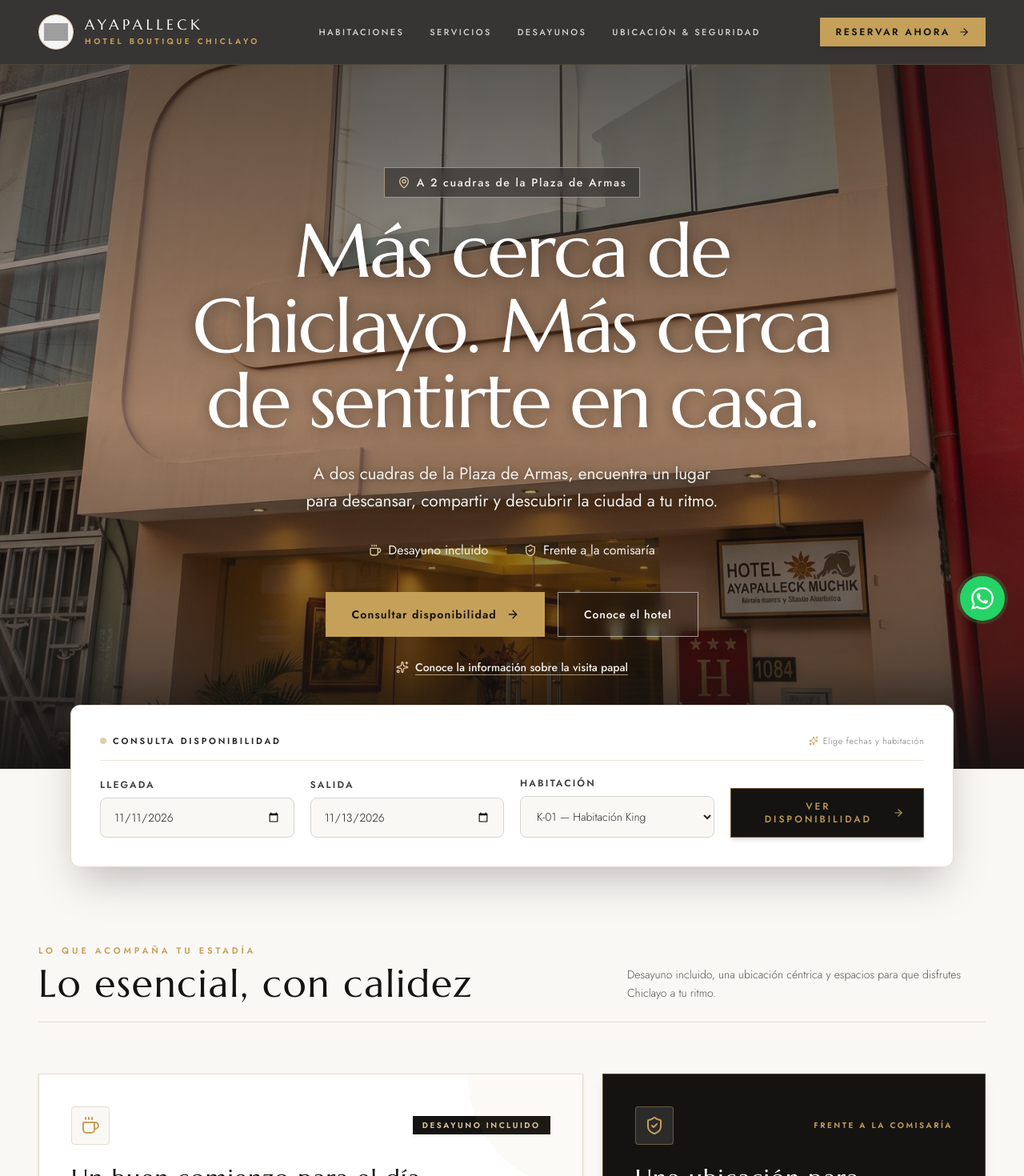
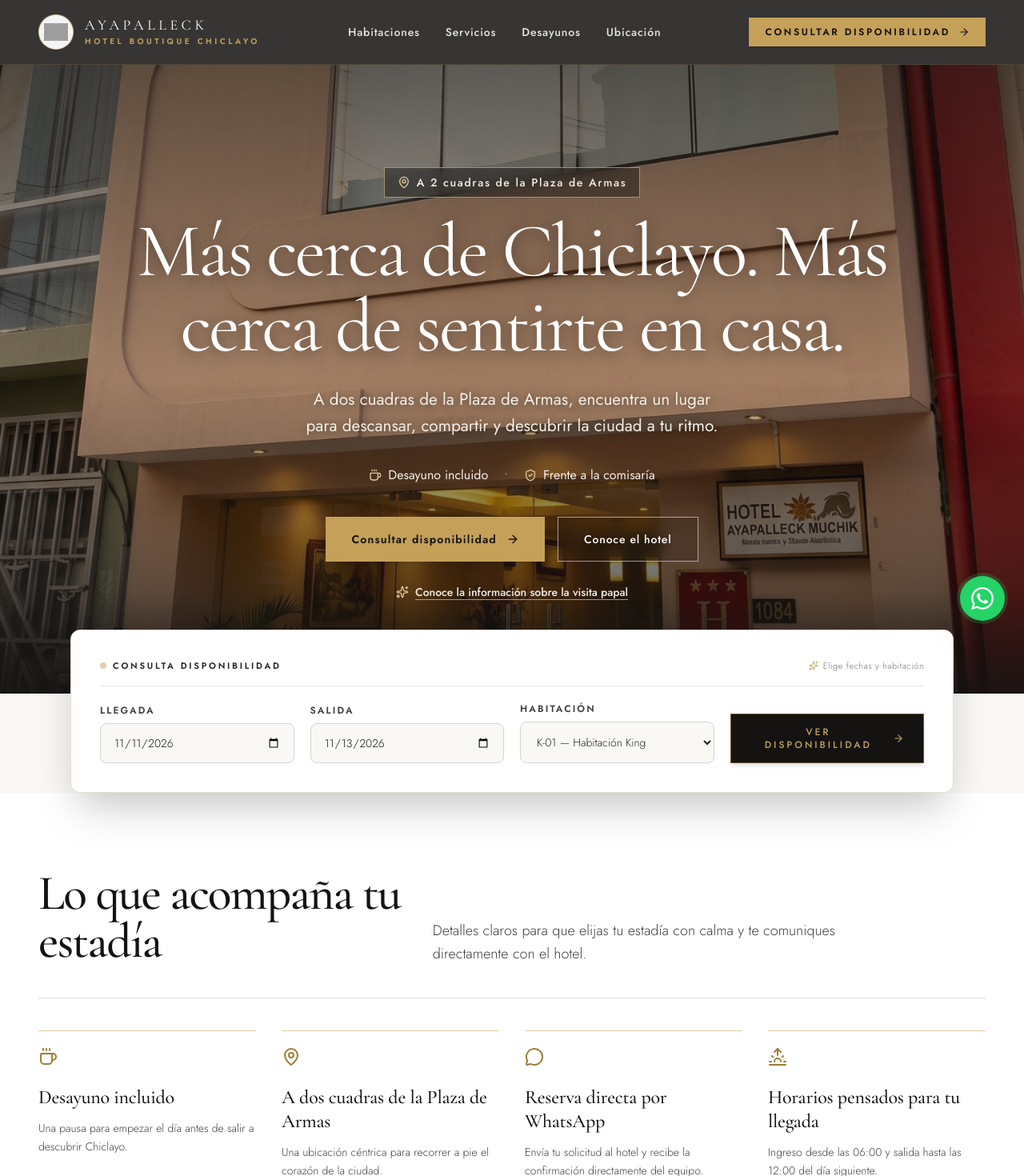
Before and after one commit to Ayapalleck-Muchik/Landing-page---Hotel-chiclayo, a React (Vite) app: page / in a window 1280 px wide. Shown: the top 1470 px of the page at 80% size. Built offline with nearby package versions, Linux system fonts and the light colour scheme; grey boxes are pictures that could not be loaded.

Commit message:
feat: evolve boutique booking experience

```diff
--- a/index.html
+++ b/index.html
@@ -3,17 +3,17 @@
   <head>
     <meta charset="UTF-8" />
     <meta name="viewport" content="width=device-width, initial-scale=1.0" />
-    <title>Hotel Ayapalleck Muchik | Refugio de Distinción Mochica</title>
-    <meta name="description" content="Santuario boutique y refugio arquitectónico de inspiración Mochica en Chiclayo y Lambayeque, Perú. Suites exclusivas, alta cocina norteña y máxima seguridad." />
-    <meta property="og:title" content="Hotel Ayapalleck Muchik | Refugio de Distinción Mochica" />
-    <meta property="og:description" content="Santuario boutique y refugio arquitectónico de inspiración Mochica en Chiclayo y Lambayeque, Perú. Suites exclusivas, alta cocina norteña y máxima seguridad." />
+    <title>Hotel Ayapalleck Muchik | Centro de Chiclayo</title>
+    <meta name="description" content="Hotel Ayapalleck Muchik en Chiclayo, a dos cuadras de la Plaza de Armas. Habitaciones con desayuno incluido y reservas directas por WhatsApp." />
+    <meta property="og:title" content="Hotel Ayapalleck Muchik | Centro de Chiclayo" />
+    <meta property="og:description" content="A dos cuadras de la Plaza de Armas, un lugar para descansar, compartir y descubrir Chiclayo a tu ritmo." />
     <meta property="og:type" content="website" />
     <meta name="twitter:card" content="summary_large_image" />
 
-    <!-- Google Fonts: Marcellus (Serif Titles) & Jost (Sans-serif Body/Menus) -->
+    <!-- Google Fonts: Cormorant Garamond (Editorial Titles) & Jost (Body/Menus) -->
     <link rel="preconnect" href="https://fonts.googleapis.com" />
     <link rel="preconnect" href="https://fonts.gstatic.com" crossorigin />
-    <link href="https://fonts.googleapis.com/css2?family=Jost:ital,wght@0,300;0,400;0,500;0,600;0,700;1,300;1,400&family=Marcellus&display=swap" rel="stylesheet" />
+    <link href="https://fonts.googleapis.com/css2?family=Cormorant+Garamond:ital,wght@0,400;0,500;0,600;1,500&family=Jost:ital,wght@0,300;0,400;0,500;0,600;0,700;1,300;1,400&display=swap" rel="stylesheet" />
   </head>
   <body class="bg-[#FAF8F5] text-[#141312] antialiased selection:bg-[#C5A059] selection:text-white">
     <div id="root"></div>
--- a/src/App.tsx
+++ b/src/App.tsx
@@ -3,6 +3,8 @@ import { WelcomeModal } from './components/WelcomeModal';
 import { Header } from './components/Header';
 import { HeroSection } from './components/HeroSection';
 import { BookingSearchBox } from './components/BookingSearchBox';
+import { StickyBookingBar } from './components/StickyBookingBar';
+import { BookingAdvantagesSection } from './components/BookingAdvantagesSection';
 import { BentoServices } from './components/BentoServices';
 import { SuitesSection } from './components/SuitesSection';
 import { BreakfastSection } from './components/BreakfastSection';
@@ -55,9 +57,11 @@ export default function App() {
         />
 
         {/* 04. Barra de Disponibilidad Acoplada */}
-        <BookingSearchBox onSearch={handleSearchDates} />
+        <BookingSearchBox onSearch={handleSearchDates} onDraftChange={setBookingParams} />
 
-        {/* 05. Bento Box de Servicios (Desayuno Premium, Seguridad frente a Comisaría, Punto de Partida Peatonal, Wi-Fi) */}
+        <BookingAdvantagesSection />
+
+        {/* 05. Servicios confirmados del hotel */}
         <BentoServices onOpenBreakfastDetails={() => setIsBreakfastModalOpen(true)} />
 
         {/* 06. Colección de Habitaciones & Suites */}
@@ -66,7 +70,7 @@ export default function App() {
         {/* 07. Especialistas en tus Mañanas - Desayunos Premium de Cortesía */}
         <BreakfastSection onOpenBooking={() => handleOpenBooking()} />
 
-        {/* 08. Ubicación Céntrica en Chiclayo & Seguridad 24/7 (Frente a Comisaría) */}
+        {/* 08. Ubicación en el centro de Chiclayo */}
         <LocationContactSection />
 
         {/* 09. Testimonios Verificados de Huéspedes */}
@@ -78,6 +82,12 @@ export default function App() {
 
       {/* 11. Botón Flotante de WhatsApp (ÚNICO elemento verde en la app) */}
       <WhatsAppButton />
+
+      <StickyBookingBar
+        draft={bookingParams}
+        hidden={isBookingModalOpen || isBreakfastModalOpen || isWelcomeModalOpen}
+        onOpenBooking={() => handleOpenBooking(bookingParams)}
+      />
 
       {/* Modals Interactivos */}
       <WelcomeModal
--- /dev/null
+++ b/src/components/BookingAdvantagesSection.tsx
@@ -0,0 +1,69 @@
+import React from 'react';
+import { Coffee, MapPin, MessageCircle, Sunrise } from 'lucide-react';
+import { motion, useReducedMotion } from 'motion/react';
+
+const advantages = [
+  {
+    title: 'Desayuno incluido',
+    description: 'Una pausa para empezar el día antes de salir a descubrir Chiclayo.',
+    icon: Coffee,
+  },
+  {
+    title: 'A dos cuadras de la Plaza de Armas',
+    description: 'Una ubicación céntrica para recorrer a pie el corazón de la ciudad.',
+    icon: MapPin,
+  },
+  {
+    title: 'Reserva directa por WhatsApp',
+    description: 'Envía tu solicitud al hotel y recibe la confirmación directamente del equipo.',
+    icon: MessageCircle,
+  },
+  {
+    title: 'Horarios pensados para tu llegada',
+    description: 'Ingreso desde las 06:00 y salida hasta las 12:00 del día siguiente.',
+    icon: Sunrise,
+  },
+];
+
+export const BookingAdvantagesSection: React.FC = () => {
+  const reduceMotion = useReducedMotion();
+
+  return (
+    <section className="border-b border-[#E4DCD0] bg-white py-20 sm:py-24" aria-labelledby="advantages-title">
+      <div className="mx-auto max-w-7xl px-6 lg:px-12">
+        <div className="grid gap-8 border-b border-[#E4DCD0] pb-10 lg:grid-cols-[minmax(0,0.8fr)_minmax(0,1.2fr)] lg:items-end">
+          <h2 id="advantages-title" className="max-w-xl font-serif text-[clamp(2.25rem,4.8vw,4.75rem)] font-medium leading-[0.98] tracking-[-0.03em] text-[#141312]">
+            Lo que acompaña tu estadía
+          </h2>
+          <p className="max-w-xl text-base leading-relaxed text-neutral-700 sm:text-lg">
+            Detalles claros para que elijas tu estadía con calma y te comuniques directamente con el hotel.
+          </p>
+        </div>
+
+        <motion.div
+          className="grid gap-x-8 gap-y-10 pt-10 sm:grid-cols-2 lg:grid-cols-4"
+          initial={reduceMotion ? false : 'hidden'}
+          whileInView="visible"
+          viewport={{ once: true, amount: 0.2 }}
+          variants={{
+            hidden: {},
+            visible: { transition: { staggerChildren: reduceMotion ? 0 : 0.09 } },
+          }}
+        >
+          {advantages.map(({ title, description, icon: Icon }) => (
+            <motion.article
+              key={title}
+              variants={{ hidden: { opacity: 0, y: 14 }, visible: { opacity: 1, y: 0 } }}
+              transition={{ duration: 0.45, ease: [0.16, 1, 0.3, 1] }}
+              className="group border-t border-[#C5A059]/55 pt-5"
+            >
+              <Icon className="mb-6 h-6 w-6 text-[#9e7d38] transition-transform duration-300 group-hover:-translate-y-1" aria-hidden="true" />
+              <h3 className="font-serif text-2xl font-medium leading-tight text-[#141312]">{title}</h3>
+              <p className="mt-3 text-sm leading-relaxed text-neutral-700">{description}</p>
+            </motion.article>
+          ))}
+        </motion.div>
+      </div>
+    </section>
+  );
+};
--- a/src/components/Footer.tsx
+++ b/src/components/Footer.tsx
@@ -33,26 +33,6 @@ export const Footer: React.FC<FooterProps> = ({ onOpenBooking }) => {
             <p className="text-xs text-neutral-400 leading-relaxed font-light">
               Un lugar cálido para descansar en el centro de Chiclayo. El desayuno está incluido con tu estadía.
             </p>
-            <div className="flex gap-3 text-neutral-400">
-              <a
-                href="https://facebook.com"
-                target="_blank"
-                rel="noopener noreferrer"
-                aria-label="Facebook del Hotel Ayapalleck Muchik"
-                className="w-8 h-8 rounded-full border border-neutral-700 flex items-center justify-center hover:border-[#C5A059] hover:text-[#C5A059] transition"
-              >
-                <span className="text-[11px] font-bold">f</span>
-              </a>
-              <a
-                href="https://instagram.com"
-                target="_blank"
-                rel="noopener noreferrer"
-                aria-label="Instagram del Hotel Ayapalleck Muchik"
-                className="w-8 h-8 rounded-full border border-neutral-700 flex items-center justify-center hover:border-[#C5A059] hover:text-[#C5A059] transition"
-              >
-                <span className="text-[11px] font-bold">ig</span>
-              </a>
-            </div>
           </div>
 
           {/* Quick Links */}
@@ -78,7 +58,7 @@ export const Footer: React.FC<FooterProps> = ({ onOpenBooking }) => {
               </li>
               <li>
                 <a href="#ubicacion" className="hover:text-[#C5A059] transition">
-                  Ubicación &amp; Seguridad
+                  Ubicación
                 </a>
               </li>
             </ul>
@@ -103,7 +83,7 @@ export const Footer: React.FC<FooterProps> = ({ onOpenBooking }) => {
                 <span>Ubicación céntrica peatonal</span>
               </li>
               <li className="pt-2 text-[11px] text-neutral-500">
-                Check-in 14:00 • Check-out 12:00 • Recepción 24h
+                Check-in desde las 06:00 • Check-out hasta las 12:00 del día siguiente • Recepción 24h
               </li>
             </ul>
           </div>
--- a/src/components/Header.tsx
+++ b/src/components/Header.tsx
@@ -53,7 +53,7 @@ export const Header: React.FC<HeaderProps> = ({ onOpenBooking }) => {
           </a>
 
           {/* Desktop Navigation Links */}
-          <nav className="hidden lg:flex items-center space-x-8 text-[11px] font-medium tracking-[0.22em] uppercase text-neutral-300">
+          <nav className="hidden lg:flex items-center space-x-8 text-sm font-medium tracking-[0.06em] text-neutral-200">
             <a
               href="#habitaciones"
               className="hover:text-[#C5A059] transition-colors duration-200 py-1"
@@ -76,7 +76,7 @@ export const Header: React.FC<HeaderProps> = ({ onOpenBooking }) => {
               href="#ubicacion"
               className="hover:text-[#C5A059] transition-colors duration-200 py-1"
             >
-              Ubicación &amp; Seguridad
+            Ubicación
             </a>
           </nav>
 
@@ -87,7 +87,7 @@ export const Header: React.FC<HeaderProps> = ({ onOpenBooking }) => {
               type="button"
               className="hidden sm:inline-flex items-center gap-2.5 bg-[#C5A059] hover:bg-[#9e7d38] text-[#141312] hover:text-white text-xs uppercase tracking-[0.22em] font-semibold px-5 py-2.5 transition-all duration-300 active:scale-95 cursor-pointer shadow-md"
             >
-              <span>Reservar Ahora</span>
+              <span>Consultar disponibilidad</span>
               <ArrowRight className="w-3.5 h-3.5" />
             </button>
 
@@ -106,7 +106,7 @@ export const Header: React.FC<HeaderProps> = ({ onOpenBooking }) => {
 
       {/* Mobile Navigation Drawer */}
       {mobileMenuOpen && (
-        <div className="lg:hidden bg-[#1E1D1B] border-b border-[#C5A059]/30 px-6 py-6 space-y-4 text-xs uppercase tracking-[0.22em] animate-in fade-in slide-in-from-top-4 duration-200">
+        <div className="lg:hidden bg-[#1E1D1B] border-b border-[#C5A059]/30 px-6 py-6 space-y-4 text-sm tracking-[0.06em] animate-in fade-in slide-in-from-top-4 duration-200">
           <a
             href="#habitaciones"
             onClick={() => setMobileMenuOpen(false)}
@@ -133,7 +133,7 @@ export const Header: React.FC<HeaderProps> = ({ onOpenBooking }) => {
             onClick={() => setMobileMenuOpen(false)}
             className="block text-neutral-300 hover:text-[#C5A059] py-1 border-b border-neutral-800"
           >
-            Ubicación &amp; Seguridad (Frente a Comisaría)
+              Ubicación
           </a>
 
           <div className="pt-3">
@@ -145,7 +145,7 @@ export const Header: React.FC<HeaderProps> = ({ onOpenBooking }) => {
               type="button"
               className="w-full flex items-center justify-center gap-2 bg-[#C5A059] hover:bg-[#9e7d38] text-[#141312] py-3 text-xs font-semibold tracking-[0.25em] uppercase transition-colors"
             >
-              <span>Reservar Ahora</span>
+              <span>Consultar disponibilidad</span>
               <ArrowRight className="w-4 h-4" />
             </button>
           </div>
--- a/src/components/LocationContactSection.tsx
+++ b/src/components/LocationContactSection.tsx
@@ -62,7 +62,7 @@ export const LocationContactSection: React.FC = () => {
                 </span>
                 <p className="font-medium text-[#141312] flex items-center gap-2">
                   <Clock className="w-3.5 h-3.5 text-[#C5A059]" />
-                  Recepción 24 Horas • Check-in: 14:00 • Check-out: 12:00
+                  Recepción 24 Horas • Check-in desde las 06:00 • Check-out hasta las 12:00 del día siguiente
                 </p>
               </div>
             </div>
--- /dev/null
+++ b/src/components/StickyBookingBar.tsx
@@ -0,0 +1,81 @@
+import React, { useEffect, useState } from 'react';
+import { ArrowRight, CalendarDays } from 'lucide-react';
+import { motion, useReducedMotion } from 'motion/react';
+import { hotelRooms } from '../data/roomsData';
+
+interface BookingDraft {
+  checkIn?: string;
+  checkOut?: string;
+  suiteId?: string;
+}
+
+interface StickyBookingBarProps {
+  draft: BookingDraft;
+  hidden?: boolean;
+  onOpenBooking: () => void;
+}
+
+const formatDate = (value?: string) => {
+  if (!value) return 'Elige fechas';
+  const [year, month, day] = value.split('-').map(Number);
+  return new Intl.DateTimeFormat('es-PE', { day: 'numeric', month: 'short' }).format(
+    new Date(year, month - 1, day)
+  );
+};
+
+export const StickyBookingBar: React.FC<StickyBookingBarProps> = ({
+  draft,
+  hidden = false,
+  onOpenBooking,
+}) => {
+  const reduceMotion = useReducedMotion();
+  const [isVisible, setIsVisible] = useState(false);
+  const room = hotelRooms.find((item) => item.id === draft.suiteId);
+
+  useEffect(() => {
+    const updateVisibility = () => {
+      const nextVisible = window.scrollY > 620;
+      setIsVisible((current) => (current === nextVisible ? current : nextVisible));
+    };
+
+    updateVisibility();
+    window.addEventListener('scroll', updateVisibility, { passive: true });
+    return () => window.removeEventListener('scroll', updateVisibility);
+  }, []);
+
+  if (hidden || !isVisible) return null;
+
+  return (
+    <motion.div
+      className="fixed bottom-4 left-4 right-20 z-30 mx-auto max-w-4xl sm:inset-x-4 sm:bottom-6"
+      initial={reduceMotion ? false : { opacity: 0, y: 18 }}
+      animate={{ opacity: 1, y: 0 }}
+      transition={{ duration: 0.32, ease: [0.16, 1, 0.3, 1] }}
+      role="region"
+      aria-label="Acceso rápido a reservas"
+    >
+      <div className="flex items-center justify-between gap-3 border border-[#C5A059]/45 bg-[#141312]/95 p-2.5 text-white shadow-[0_14px_36px_rgb(20_19_18_/_0.28)] backdrop-blur-md sm:gap-6 sm:px-5">
+        <div className="hidden min-w-0 items-center gap-3 sm:flex">
+          <CalendarDays className="h-5 w-5 shrink-0 text-[#DFCA9D]" aria-hidden="true" />
+          <div className="min-w-0">
+            <p className="truncate text-sm font-medium text-white">
+              {room?.title || 'Tu próxima estadía'}
+            </p>
+            <p className="text-xs text-[#DFCA9D]">
+              {formatDate(draft.checkIn)} — {formatDate(draft.checkOut)}
+            </p>
+          </div>
+        </div>
+        <p className="pl-2 text-sm font-medium text-[#F4EFE7] sm:hidden">Consulta tu estadía</p>
+        <button
+          type="button"
+          onClick={onOpenBooking}
+          className="inline-flex min-h-11 shrink-0 items-center justify-center gap-2 bg-[#C5A059] px-4 text-sm font-semibold text-[#141312] transition-colors hover:bg-[#DFCA9D] focus-visible:outline-none focus-visible:ring-2 focus-visible:ring-white focus-visible:ring-offset-2 focus-visible:ring-offset-[#141312] sm:px-6"
+        >
+          Abrir reservas
+          <ArrowRight className="h-4 w-4" aria-hidden="true" />
+        </button>
+      </div>
+    </motion.div>
+  );
+};
--- a/src/data/hotelServices.ts
+++ b/src/data/hotelServices.ts
@@ -5,8 +5,8 @@ import { RealHotelService } from '../types';
  * SERVICIOS DEL HOTEL AYAPALLECK MUCHIK (Boutique Urbano de Ciudad)
  *
  * Enfoque en vender beneficios, valor y experiencia:
- * - Especialistas en mañanas con desayuno premium de cortesía.
- * - Ubicación y seguridad premium frente a la comisaría de Chiclayo.
+ * - Desayuno incluido para empezar la mañana con calma.
+ * - Ubicación frente a la comisaría de Chiclayo.
  * - Punto de partida perfecto para caminar y disfrutar la ciudad.
  * - Conectividad Wi-Fi de alta velocidad en todas las áreas.
  * ============================================================================
--- a/src/index.css
+++ b/src/index.css
@@ -13,8 +13,8 @@
   --color-moche-linen: #EDE6DC;
   --color-moche-border: #E4DCD0;
 
-  /* Typography: Marcellus (Primary Serif Titles) & Jost (Secondary Sans Clean Body) */
-  --font-serif: "Marcellus", "Playfair Display", Georgia, serif;
+  /* Typography: Cormorant Garamond (Editorial Titles) & Jost (Body/Menus) */
+  --font-serif: "Cormorant Garamond", Georgia, serif;
   --font-sans: "Jost", system-ui, -apple-system, sans-serif;
 
   --letter-spacing-wide: 0.025em;
@@ -30,11 +30,13 @@
     font-weight: 300;
     background-color: var(--color-moche-bone);
     color: var(--color-moche-dark);
+    font-size: 16px;
+    line-height: 1.5;
   }
 
   h1, h2, h3, h4, h5, h6, .font-serif {
     font-family: var(--font-serif);
-    letter-spacing: 0.035em;
+    letter-spacing: -0.01em;
   }
 
   p, span, a, li, input, select, textarea {
```
Also changed, not shown: src/components/BookingSearchBox.tsx (+7 -2 lines).
